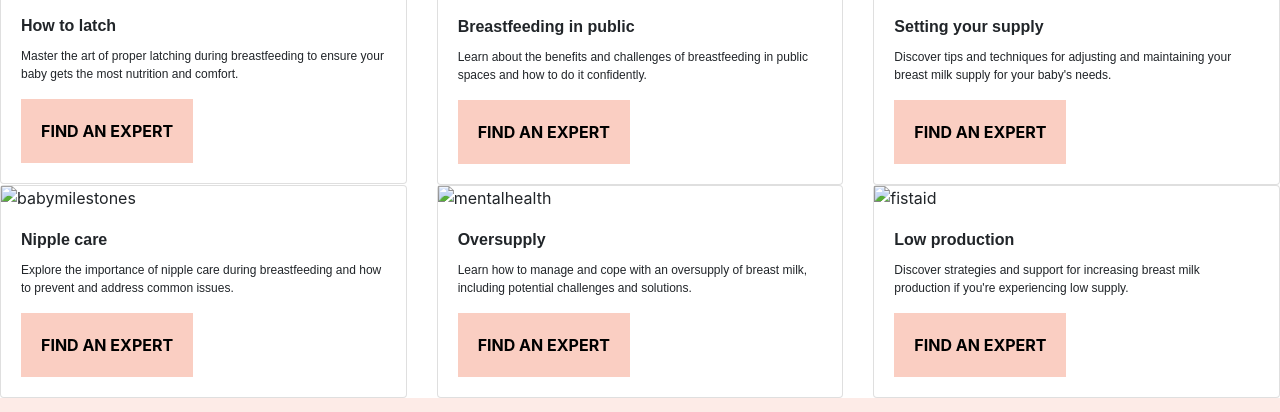
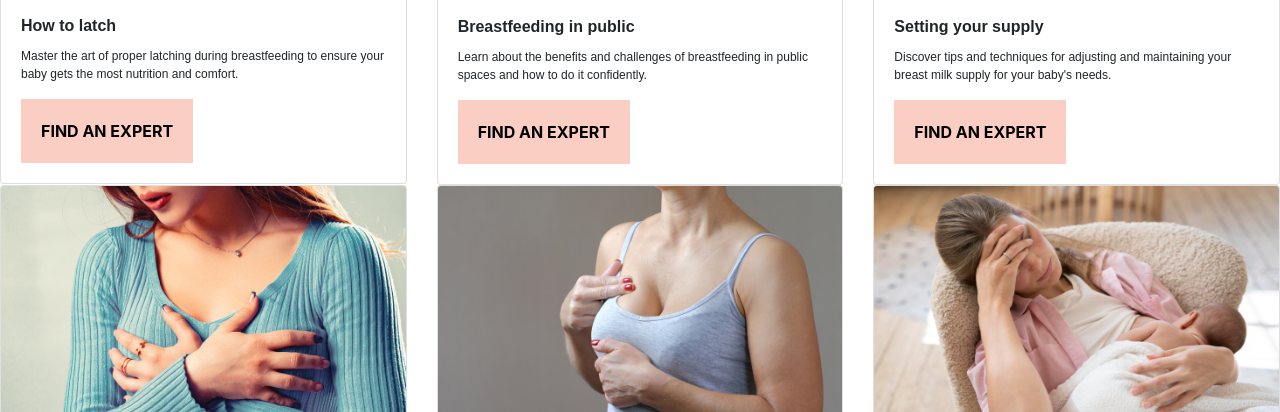
Before and after one commit to michellepolo/moms4momslactation, a plain HTML site: page index.html in a window 1280 px wide. Shown: the part 1413-1825 px from the top of the page. Drawn offline with nearby package versions, Linux system fonts and the light colour scheme; the site is published under a folder, as on GitHub Pages, so addresses that start at the root find nothing.

Commit message:
new updates

```diff
--- a/index.html
+++ b/index.html
@@ -28,7 +28,7 @@
             <a class="nav-link" href="https://michellepolo.github.io/moms4momsaboutus/">About us</a>
           </li>
           <li class="nav-item">
-            <a class="nav-link" href="#">Lactation</a>
+            <a class="nav-link" href="https://michellepolo.github.io/moms4momslactation/">Lactation</a>
           </li>
           <li class="nav-item">
             <a class="nav-link" href="#">Health and Wellness</a>
@@ -98,9 +98,9 @@
       </div>
       <div class="col">
         <div class="card">
-          <img src="/images/nipplecare.png" class="card-img-bottom" alt="babymilestones">
+          <img src="./images/nipplecare.png" class="card-img-top" alt="nipplecare">
           <div class="card-body">
-            <h5 class="card-title">Nipple care</h5>
+            <h5 class="card-title">Nipple Care</h5>
             <p class="card-text">Explore the importance of nipple care during breastfeeding and how to prevent and address common issues.</p>
             <button>FIND AN EXPERT</button>
           </div>
@@ -108,7 +108,7 @@
       </div>
       <div class="col">
         <div class="card">
-          <img src="/images/oversupply.png" class="card-img-bottom" alt="mentalhealth">
+          <img src="./images/oversupply.png" class="card-img-top" alt="oversupply">
           <div class="card-body">
             <h5 class="card-title">Oversupply</h5>
             <p class="card-text">Learn how to manage and cope with an oversupply of breast milk, including potential challenges and solutions.</p>
@@ -118,7 +118,7 @@
       </div>
       <div class="col">
         <div class="card">
-          <img src="/images/lowproduction.png" class="card-img-bottom" alt="fistaid">
+          <img src="./images/lowproduction.png" class="card-img-top" alt="oversupply">
           <div class="card-body">
             <h5 class="card-title">Low production</h5>
             <p class="card-text">Discover strategies and support for increasing breast milk production if you're experiencing low supply.</p>
```
Also changed, not shown: images/footer logo.png (added).
